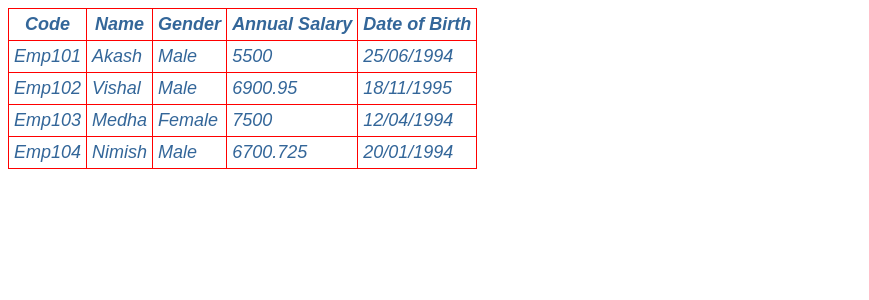
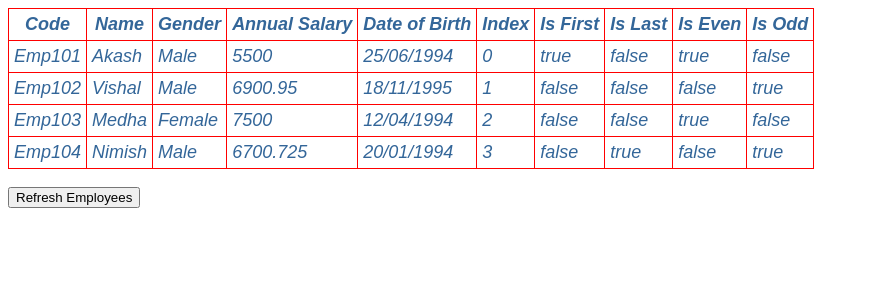
Before and after one commit to Puneetbisarwal/Angular2Demo, an Angular app: page / in a window 1280 px wide. Shown: the top 300 px of the page, without its empty margins (0-869 px from the left). Built offline with nearby package versions, Linux system fonts and the light colour scheme.

Commit message:
My eighth commit Video Part 17 Angular ngFor trackBy

```diff
--- a/src/app/employee/employeeList.component.html
+++ b/src/app/employee/employeeList.component.html
@@ -6,15 +6,27 @@
             <th>Gender</th>
             <th>Annual Salary</th>
             <th>Date of Birth</th>
+            <th>Index</th>
+            <th>Is First</th>
+            <th>Is Last</th>
+            <th>Is Even</th>
+            <th>Is Odd</th>
         </tr>
     </thead>
     <tbody>
-        <tr *ngFor= "let employee of employees ">
+        <tr *ngFor= "let employee of employees; trackBy: trackByEmpCode; let i= index; let isFirst= first; let isLast= last; let isEven= even; let isOdd= odd;">
             <td> {{employee.code}}</td>
             <td> {{employee.name}}</td>
             <td> {{employee.gender}}</td>
             <td> {{employee.annualSalary}}</td>
             <td> {{employee.dateOfBirth}}</td>
+            <td> {{i}}</td>
+            <td> {{isFirst}}</td>
+            <td> {{isLast}}</td>
+            <td> {{isEven}}</td>
+            <td> {{isOdd}}</td>
+
+
 
         </tr>
         <tr *ngIf= "!employees || employees.length==0">
@@ -23,3 +35,6 @@
         </tr>
     </tbody>
 </table>
+
+<br/>
+<button (click)="getEmployees()"> Refresh Employees </button>
--- a/src/app/employee/employeeList.component.ts
+++ b/src/app/employee/employeeList.component.ts
@@ -6,12 +6,33 @@ import { Component } from '@angular/core';
   styleUrls: ['./employeeList.component.css']
 })
 export class EmployeeListComponent {
-   employees: any[] = [
-    { code: 'Emp101', name: 'Akash', gender: 'Male', annualSalary: 5500, dateOfBirth: '25/06/1994' },
-    { code: 'Emp102', name: 'Vishal', gender: 'Male', annualSalary: 6900.95, dateOfBirth: '18/11/1995' },
-    { code: 'Emp103', name: 'Medha', gender: 'Female', annualSalary: 7500, dateOfBirth: '12/04/1994' },
-    { code: 'Emp104', name: 'Nimish', gender: 'Male', annualSalary: 6700.725, dateOfBirth: '20/01/1994' },
 
-   ];
+  employees: any[];
+
+   constructor() {
+    this.employees = [
+      { code: 'Emp101', name: 'Akash', gender: 'Male', annualSalary: 5500, dateOfBirth: '25/06/1994' },
+      { code: 'Emp102', name: 'Vishal', gender: 'Male', annualSalary: 6900.95, dateOfBirth: '18/11/1995' },
+      { code: 'Emp103', name: 'Medha', gender: 'Female', annualSalary: 7500, dateOfBirth: '12/04/1994' },
+      { code: 'Emp104', name: 'Nimish', gender: 'Male', annualSalary: 6700.725, dateOfBirth: '20/01/1994' },
+
+     ];
+
+  }
+
+  getEmployees(): void {
+    this.employees = [
+      { code: 'Emp101', name: 'Akash', gender: 'Male', annualSalary: 5500, dateOfBirth: '25/06/1994' },
+      { code: 'Emp102', name: 'Vishal', gender: 'Male', annualSalary: 6900.95, dateOfBirth: '18/11/1995' },
+      { code: 'Emp103', name: 'Medha', gender: 'Female', annualSalary: 7500, dateOfBirth: '12/04/1994' },
+      { code: 'Emp104', name: 'Nimish', gender: 'Male', annualSalary: 6700.725, dateOfBirth: '20/01/1994' },
+      { code: 'Emp105', name: 'Akshita', gender: 'Female', annualSalary: 6600.225, dateOfBirth: '12/01/1995' },
+
+    ];
+  }
+
+  trackByEmpCode(index: number, employee: any): string {
+    return employee.code;
+  }
 
 }
```
